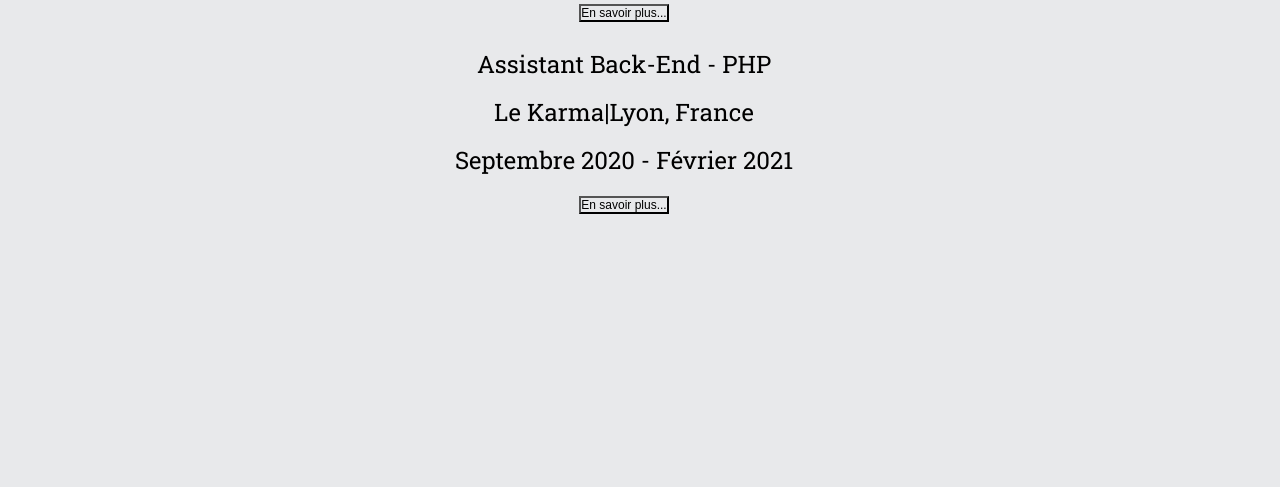
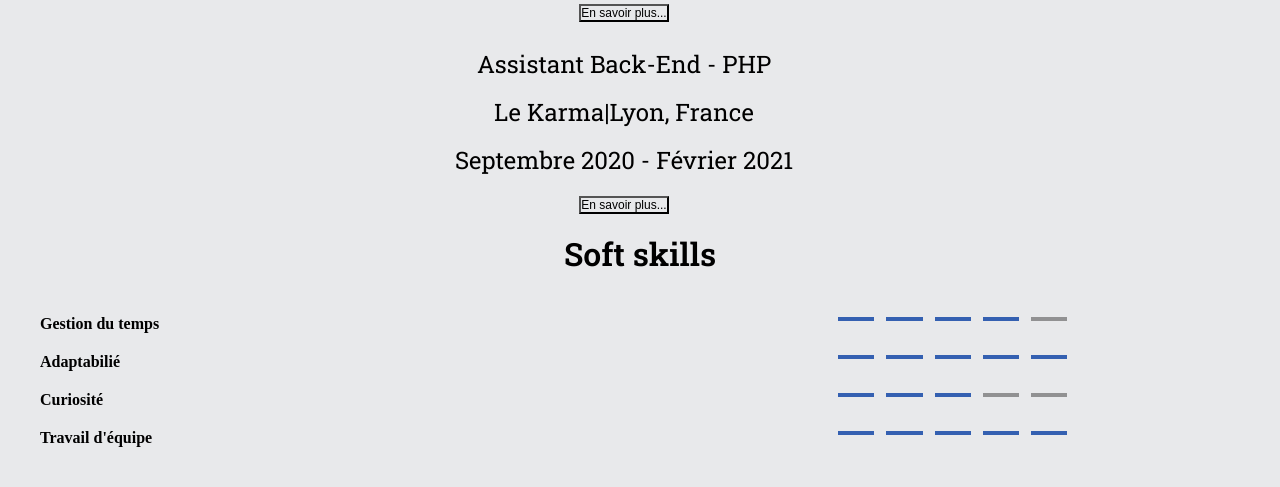
Before and after one commit to victorzanotelli/projet1, a PHP site: page / in a window 1280 px wide. Shown: the part 1059-1546 px from the top of the page. Before the commit the page ends 1273 px from the top, so only its background shows below. Run offline with PHP 8.4, Linux system fonts and the light colour scheme; some libraries are stand-ins or nearby versions.

Commit message:
Re remise a niveau ; maj code et version

```diff
--- a/index.css
+++ b/index.css
@@ -134,7 +134,193 @@ h2 {
 .whatIDo {
     display: none;
 }
+/* ----------------------------------------------Softskills-------------------------------------------------------------- */
 
+.softskills {
+    padding: 30px;
+    display: grid;
+    grid-template-columns: repeat(40, 1fr);
+    font-weight: bold;
+}
+
+h2 {
+    display: grid;
+    align-items: center;
+    justify-content: space-around;
+}
+.skill{
+    grid-column: 1 /12;
+    padding: 10px;
+}
+
+#Gestion{
+    grid-row: 1/2;
+}
+
+#Curiosité{
+    grid-row: 4/5;
+}
+
+#Travail{
+    grid-row: 10/11;
+}
+
+#Adaptabilité{
+    grid-row: 13/15;
+}
+
+.bar1{
+    display: grid;
+    align-items: center;
+    grid-row: 1;
+    grid-column: 20/35;
+    height: 50%;
+}
+
+.b11 {
+    grid-column: 20/23;
+    grid-row: 2;
+    height: 45%;
+    background-color : #3460b1;
+}
+.b12 {
+    grid-column: 24/27;
+    grid-row: 2;
+    background-color:#3460b1;
+    height: 45%;
+}
+.b13 {
+    grid-column: 28/31;
+    grid-row: 2;
+    background-color: #3460b1;
+    height: 45%;
+}
+.b14{
+    grid-column: 32/35;
+    grid-row: 2;
+    background-color: #3460b1;
+    height:45%;
+}
+.b15 {
+    grid-column: 36/39;
+    grid-row: 2;
+    background-color: #919192;
+    height: 45%;
+}
+.bar2{
+    display: grid;
+    align-items: center;
+    grid-row: 2;
+    grid-column: 20/35;
+    height: 50%;
+}
+
+.b21 {
+    grid-column: 20/23;
+    grid-row: 2;
+    height: 45%;
+    background-color : #3460b1;
+}
+.b22 {
+    grid-column: 24/27;
+    grid-row: 2;
+    background-color:#3460b1;
+    height: 45%;
+}
+.b23 {
+    grid-column: 28/31;
+    grid-row: 2;
+    background-color: #3460b1;
+    height: 45%;
+}
+.b24{
+    grid-column: 32/35;
+    grid-row: 2;
+    background-color: #3460b1;
+    height:45%;
+}
+.b25 {
+    grid-column: 36/39;
+    grid-row: 2;
+    background-color: #3460b1;
+    height: 45%;
+}
+.bar3{
+    display: grid;
+    align-items: center;
+    grid-row: 4;
+    grid-column: 20/35;
+    height: 50%;
+}
+
+.b31 {
+    grid-column: 20/23;
+    grid-row: 2;
+    height: 45%;
+    background-color : #3460b1;
+}
+.b32 {
+    grid-column: 24/27;
+    grid-row: 2;
+    background-color:#3460b1;
+    height: 45%;
+}
+.b33 {
+    grid-column: 28/31;
+    grid-row: 2;
+    background-color: #3460b1;
+    height: 45%;
+}
+.b34{
+    grid-column: 32/35;
+    grid-row: 2;
+    background-color: #919192;
+    height:45%;
+}
+.b35 {
+    grid-column: 36/39;
+    grid-row: 2;
+    background-color: #919192;
+    height: 45%;
+}
+.bar4{
+    display: grid;
+    align-items: center;
+    grid-row: 10;
+    grid-column: 20/35;
+    height: 50%;
+}
+
+.b41 {
+    grid-column: 20/23;
+    grid-row: 2;
+    height: 45%;
+    background-color : #3460b1;
+}
+.b42 {
+    grid-column: 24/27;
+    grid-row: 2;
+    background-color:#3460b1;
+    height: 45%;
+}
+.b43 {
+    grid-column: 28/31;
+    grid-row: 2;
+    background-color: #3460b1;
+    height: 45%;
+}
+.b44{
+    grid-column: 32/35;
+    grid-row: 2;
+    background-color: #3460b1;
+    height:45%;
+}
+.b45 {
+    grid-column: 36/39;
+    grid-row: 2;
+    background-color: #3460b1;
+    height: 45%;
+}
 
 /* -------------------media queries pour + 780 px--------------------- */
 @media screen and (min-width:780px) {
--- a/index.php
+++ b/index.php
@@ -89,6 +89,42 @@ $experience = [
 </div>
 <?php endfor ?>
     </main>
+    <!-- ---------------------------------softskills---------------------------------------------------- -->
+    <h2>Soft skills</h2>
+    <div class="softskills">
+        <div id="Gestion" class="skill">Gestion du temps</div>
+        <div id="Curiosité" class="skill">Curiosité</div>
+        <div id="Travail" class="skill">Travail d'équipe</div>
+        <div ID="Adaptabilié" class="skill">Adaptabilié</div>
+        <div class="bar1">
+            <div class="b11"></div>
+            <div class="b12"></div>
+            <div class="b13"></div>
+            <div class="b14"></div>
+            <div class="b15"></div>
+        </div>
+        <div class="bar2">
+            <div class="b21"></div>
+            <div class="b22"></div>
+            <div class="b23"></div>
+            <div class="b24"></div>
+            <div class="b25"></div>
+        </div>
+        <div class="bar3">
+            <div class="b31"></div>
+            <div class="b32"></div>
+            <div class="b33"></div>
+            <div class="b34"></div>
+            <div class="b35"></div>
+        </div>
+        <div class="bar4">
+            <div class="b41"></div>
+            <div class="b42"></div>
+            <div class="b43"></div>
+            <div class="b44"></div>
+            <div class="b45"></div>
+        </div>
+    </div>
 </body>
 <script src="https://kit.fontawesome.com/72de8a1f72.js" crossorigin="anonymous"></script>
 <script src="index.js"></script>
```
